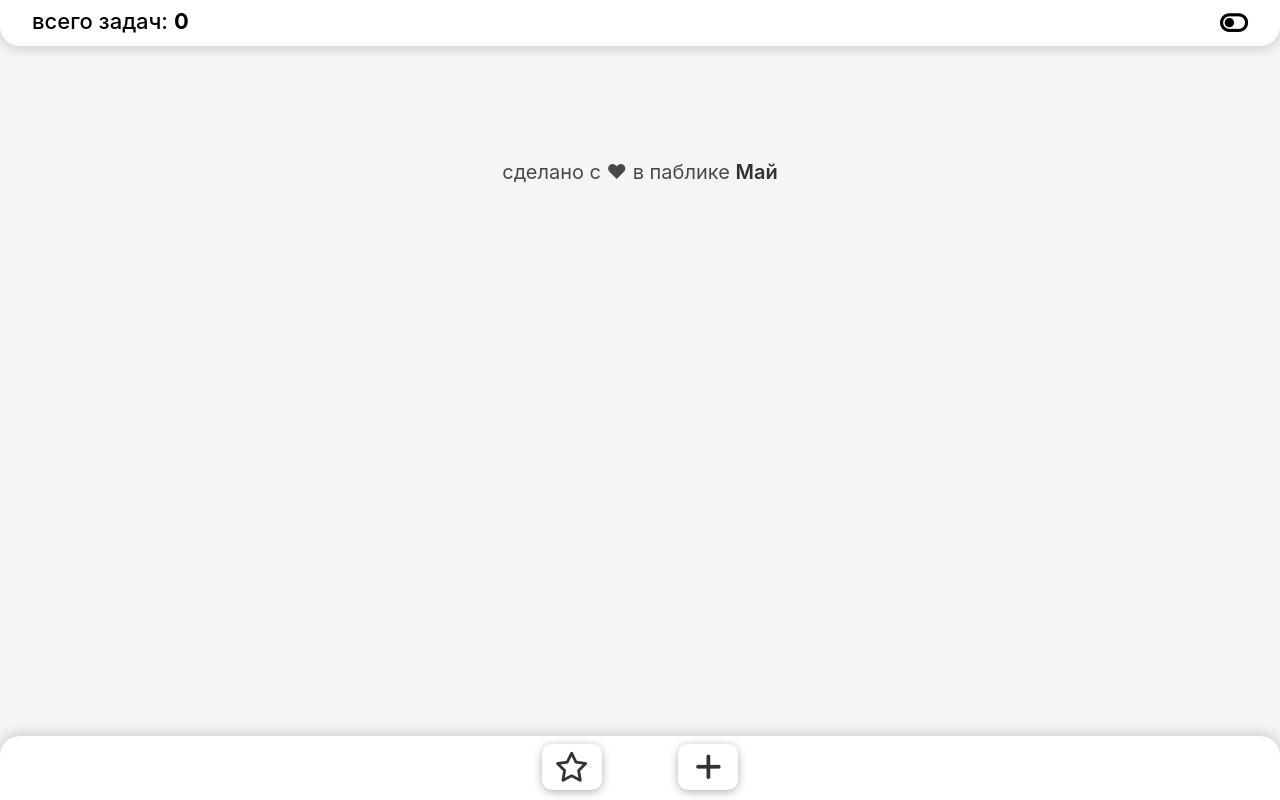
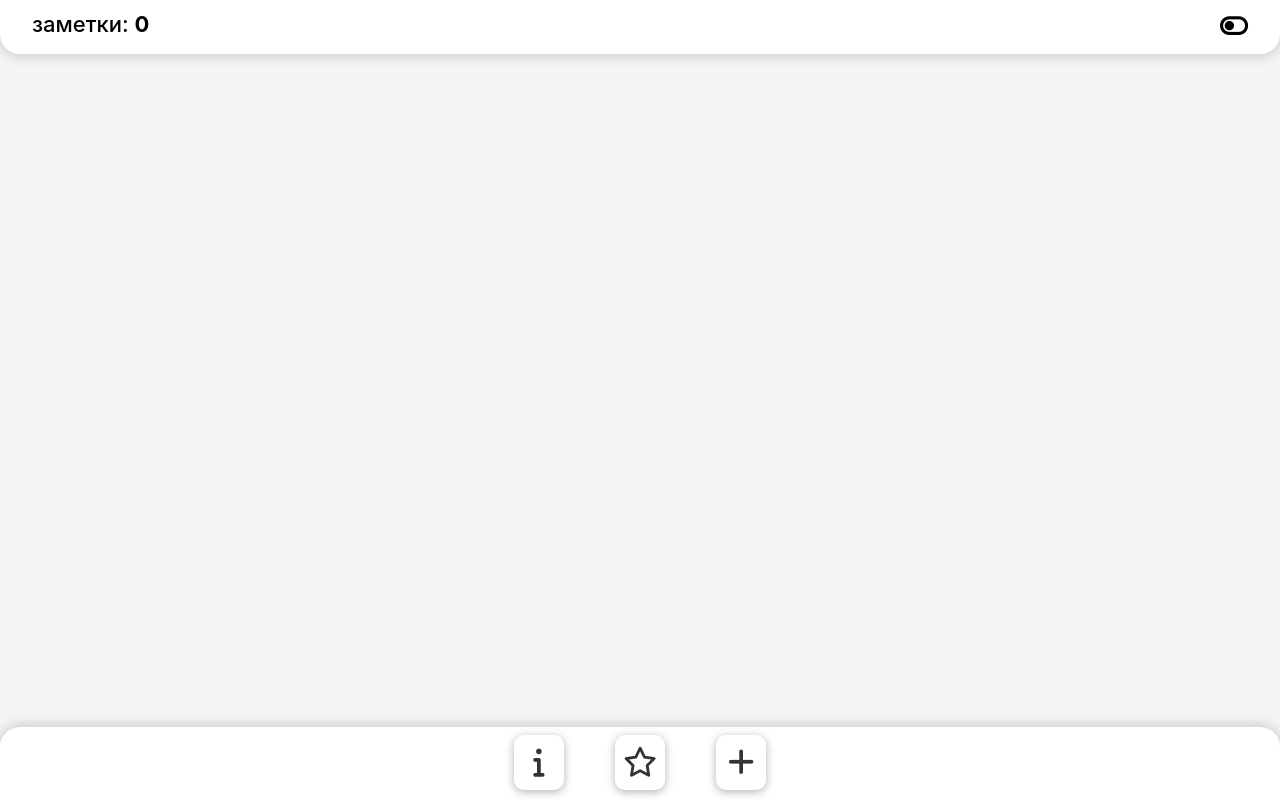
Before and after one commit to Tobias-Bot/todo-app, a React (Create React App) app: page / in a window 1280 px wide. Built offline with nearby package versions, Linux system fonts and the light colour scheme.

Commit message:
Fixed bugs and added info about app

```diff
--- a/package.json
+++ b/package.json
@@ -2,6 +2,7 @@
   "name": "just-todo-it",
   "version": "0.1.0",
   "private": true,
+  "homepage": "https://tobias-bot.github.io/todo-app",
   "dependencies": {
     "@testing-library/jest-dom": "^4.2.4",
     "@testing-library/react": "^9.5.0",
@@ -14,7 +15,9 @@
     "start": "react-scripts start",
     "build": "react-scripts build",
     "test": "react-scripts test",
-    "eject": "react-scripts eject"
+    "eject": "react-scripts eject",
+    "predeploy": "npm run build",
+    "deploy": "gh-pages -d build"
   },
   "eslintConfig": {
     "extends": "todo-лист"
--- a/public/index.html
+++ b/public/index.html
@@ -10,21 +10,14 @@
       content="Web site created using create-react-app"
     />
     <link rel="apple-touch-icon" href="%PUBLIC_URL%/logo192.png" />
-    <!--
-      manifest.json provides metadata used when your web app is installed on a
-      user's mobile device or desktop. See https://developers.google.com/web/fundamentals/web-app-manifest/
-    -->
     <link rel="manifest" href="%PUBLIC_URL%/manifest.json" />
-    <!--
-      Notice the use of %PUBLIC_URL% in the tags above.
-      It will be replaced with the URL of the `public` folder during the build.
-      Only files inside the `public` folder can be referenced from the HTML.
-
-      Unlike "/favicon.ico" or "favicon.ico", "%PUBLIC_URL%/favicon.ico" will
-      work correctly both with client-side routing and a non-root public URL.
-      Learn how to configure a non-root public URL by running `npm run build`.
-    -->
-    <title>just-todo-it</title>
+    <link
+      rel="stylesheet"
+      href="https://stackpath.bootstrapcdn.com/bootstrap/4.5.0/css/bootstrap.min.css"
+      integrity="sha384-9aIt2nRpC12Uk9gS9baDl411NQApFmC26EwAOH8WgZl5MYYxFfc+NcPb1dKGj7Sk"
+      crossorigin="anonymous"
+    />
+    <title>MyNotes</title>
   </head>
   <body>
     <noscript>You need to enable JavaScript to run this app.</noscript>
@@ -40,6 +33,23 @@
       To create a production bundle, use `npm run build` or `yarn build`.
     -->
 
+    <!-- JS, Popper.js, and jQuery -->
+    <script
+      src="https://code.jquery.com/jquery-3.5.1.slim.min.js"
+      integrity="sha384-DfXdz2htPH0lsSSs5nCTpuj/zy4C+OGpamoFVy38MVBnE+IbbVYUew+OrCXaRkfj"
+      crossorigin="anonymous"
+    ></script>
+    <script
+      src="https://cdn.jsdelivr.net/npm/popper.js@1.16.0/dist/umd/popper.min.js"
+      integrity="sha384-Q6E9RHvbIyZFJoft+2mJbHaEWldlvI9IOYy5n3zV9zzTtmI3UksdQRVvoxMfooAo"
+      crossorigin="anonymous"
+    ></script>
+    <script
+      src="https://stackpath.bootstrapcdn.com/bootstrap/4.5.0/js/bootstrap.min.js"
+      integrity="sha384-OgVRvuATP1z7JjHLkuOU7Xw704+h835Lr+6QL9UvYjZE3Ipu6Tp75j7Bh/kR0JKI"
+      crossorigin="anonymous"
+    ></script>
+
     <script
       src="https://kit.fontawesome.com/a2d392dc2d.js"
       crossorigin="anonymous"
--- a/src/App.css
+++ b/src/App.css
@@ -4,6 +4,33 @@
   height: 100%;
   overflow: hidden;
   background: #F5F5F5;
+}
+
+.InfoBackground {
+  text-align: center;
+}
+
+.logo {
+  width: 128px;
+}
+
+.linkInBtn{
+  color: black;
+  text-decoration: none;
+}
+.linkInBtn:hover {
+  color: black;
+  text-decoration: none;
+}
+
+.btnGoToMay {
+  border-radius: 10px;
+  color: rgba(0, 0, 0, 0.8);
+  font-size: 20px;
+  text-align: center;
+  outline: none;
+  background-color: white;
+  box-shadow: 0 2px 10px rgba(0, 0, 0, 0.3);
 }
 
 .BackGroundBlack {
@@ -16,18 +43,18 @@
 }
 
 .TaskList {
-  position: relative;
+  position: fixed;
+  top: 0;
   width: 100%;
-  max-height: 76vh;
+  max-height: 90vh;
   overflow-x: hidden;
   overflow-y: auto;
-  padding-top: 50px;
+  padding-top: 60px;
   padding-bottom: 60px;
-  margin-bottom: 50px;
 }
 
 .infoBar {
-  position: absolute;
+  position: fixed;
   z-index: 5;
   top: 0;
   left: 0;
@@ -72,7 +99,7 @@
 }
 
 .mainBtns {
-  position: absolute;
+  position: fixed;
   z-index: 5;
   left: 0;
   right: 0;
@@ -157,7 +184,7 @@
   position: relative;
   display: inline-block;
   width: 50px;
-  margin: 0 3vw;
+  margin: 0 2vw;
   padding: 5px;
   border-radius: 10px;
   color: rgba(0, 0, 0, 0.8);
--- a/src/components/TodoList.js
+++ b/src/components/TodoList.js
@@ -1,6 +1,8 @@
 import React from "react";
 
 import Task from "./Task.js";
+
+import logo from "../pics/logo.png";
 
 class TodoList extends React.Component {
   constructor(props) {
@@ -154,9 +156,7 @@ class TodoList extends React.Component {
 
     tasks[index] = task;
 
-    this.setState({ tasks }, () => {
-      console.log(tasks);
-    });
+    this.setState({ tasks });
   }
 
   deleteTask = (index) => {
@@ -221,7 +221,7 @@ class TodoList extends React.Component {
       this.showTasks();
       info = (
         <span>
-          всего задач: <b>{this.items.length}</b>
+          заметки: <b>{this.items.length}</b>
         </span>
       );
       star = <i className="far fa-star"></i>;
@@ -247,6 +247,57 @@ class TodoList extends React.Component {
     console.log(appTheme);
 
     return (
+      <div>
+        <div
+          className="modal fade"
+          id="InfoModal"
+          tabIndex="-1"
+          role="dialog"
+          aria-labelledby="exampleModalLabel"
+          aria-hidden="true"
+        >
+          <div className="modal-dialog modal-dialog-centered modal-dialog-scrollable">
+            <div className="modal-content">
+              <div className="modal-header">
+                <button
+                  type="button"
+                  className="close"
+                  data-dismiss="modal"
+                  aria-label="Close"
+                >
+                  <span aria-hidden="true">&times;</span>
+                </button>
+              </div>
+              <div className="modal-body">
+                <div className="InfoBackground">
+                  Сделано с ❤ в паблике Май
+                  <br />
+                  <br />
+                  <img className="logo" src={logo} alt="May logo" />
+                  <br />
+                  <br />
+                  <br />
+                  <br />
+                  Проблемы с приложением, хочешь предложить что-то поменять или
+                  просто с нами поболтать? Напиши нам!
+                  <br />
+                  <br />
+                  <button className="btnGoToMay">
+                    <a
+                      className="linkInBtn"
+                      href="https://vk.com/im?sel=-160404048"
+                    >
+                      написать
+                    </a>
+                  </button>
+                  <br />
+                  <br />
+                </div>
+              </div>
+            </div>
+          </div>
+        </div>
+
         <div className={appTheme[0]}>
           <div className={appTheme[1]}>
             {info}
@@ -255,13 +306,14 @@ class TodoList extends React.Component {
             </div>
           </div>
           <div className="TaskList">{this.items}</div>
-        <div className={appTheme[2]}>
-          сделано с ❤ в паблике{" "}
-          <a className={appTheme[3]} href="https://vk.com/warmay">
-            Май
-          </a>
+          <div className={appTheme[4]}>
+            <div
+              className="btnMains"
+              data-toggle="modal"
+              data-target="#InfoModal"
+            >
+              <i className="fas fa-info"></i>
             </div>
-        <div className={appTheme[4]}>
             <div className="btnMains" onClick={this.renderTasks}>
               {star}
             </div>
@@ -270,6 +322,7 @@ class TodoList extends React.Component {
             </div>
           </div>
         </div>
+      </div>
     );
   }
 }
```
Also changed, not shown: src/pics/logo.png (added). Lines whose indentation alone changed are shown as unchanged.
